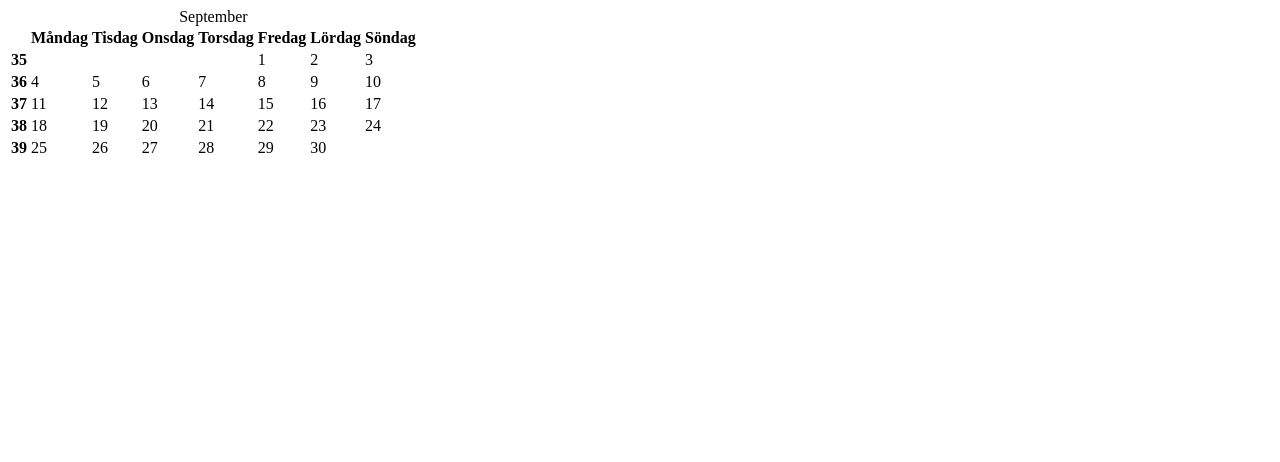
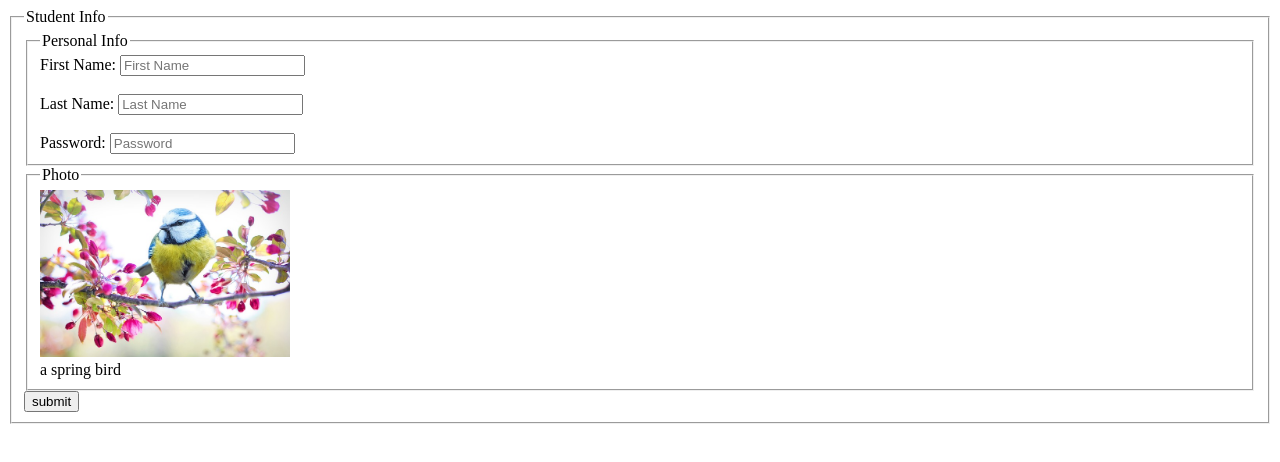
Before and after one commit to xmozaffary/MedieInst, a plain HTML site: page Övning/bara.html in a window 1280 px wide. Drawn offline with Linux system fonts and the light colour scheme.

Commit message:
extra tisdag

```diff
--- a/Övning/bara.html
+++ b/Övning/bara.html
@@ -1,77 +1,34 @@
 <!DOCTYPE html>
 <html lang="se">
-  <head>
-    <title>Fråga bummer 11</title>
-  </head>
-  <body>
-    <table>
-      <caption>
-        September
-      </caption>
-      <thead>
-        <tr>
-          <th>&nbsp;</th>
-          <th>Måndag</th>
-          <th>Tisdag</th>
-          <th>Onsdag</th>
-          <th>Torsdag</th>
-          <th>Fredag</th>
-          <th>Lördag</th>
-          <th>Söndag</th>
-        </tr>
-      </thead>
-      <tbody>
-        <tr>
-          <th>35</th>
-          <td>&nbsp;</td>
-          <td>&nbsp;</td>
-          <td>&nbsp;</td>
-          <td>&nbsp;</td>
-          <td>1</td>
-          <td>2</td>
-          <td>3</td>
-        </tr>
-        <tr>
-          <th>36</th>
-          <td>4</td>
-          <td>5</td>
-          <td>6</td>
-          <td>7</td>
-          <td>8</td>
-          <td>9</td>
-          <td>10</td>
-        </tr>
-        <tr>
-          <th>37</th>
-          <td>11</td>
-          <td>12</td>
-          <td>13</td>
-          <td>14</td>
-          <td>15</td>
-          <td>16</td>
-          <td>17</td>
-        </tr>
-        <tr>
-          <th>38</th>
-          <td>18</td>
-          <td>19</td>
-          <td>20</td>
-          <td>21</td>
-          <td>22</td>
-          <td>23</td>
-          <td>24</td>
-        </tr>
-        <tr>
-          <th>39</th>
-          <td>25</td>
-          <td>26</td>
-          <td>27</td>
-          <td>28</td>
-          <td>29</td>
-          <td>30</td>
-          <td>&nbsp;</td>
-        </tr>
-      </tbody>
-    </table>
-  </body>
+    <head>
+        <title>Fråga bummer 10</title>
+    </head>
+    <body>
+        <!--jag använde method post för att den används när man vill skicka känsliga data(data syns inte i url:en) -->
+        <form action="https://httpbin.org/post" method="POST">
+            <fieldset>
+                <legend>Student Info</legend>
+                <fieldset>
+                    <legend>Personal Info</legend>
+                    <label for="fname">First Name:</label>
+                    <input type="text" id="fname" placeholder="First Name">
+                    <br><br>
+                    <label for="lname">Last Name:</label>
+                    <input type="text" id="lname" placeholder="Last Name">
+                    <br><br>
+                    <label for="passw">Password:</label>
+                    <input type="password" id="passw" placeholder="Password">
+                </fieldset>
+                <fieldset>
+                    <legend>Photo</legend>
+                    <img src="img/spring-bird.jpg" alt="A spring bird" style="width: 250px;">
+                    <!--Försst hade jag taget <figurecaption> istället för taget <p> men när jag laddade up filen till w3c så fick jag error.
+                    Erroret var att man kan inte ha taget <figurecaption som a child
+                    i taget <fieldset> så jag tog bort taget <figurecaption> och skriv <p> istället-->
+                    <p style="margin: 0%;">a spring bird</p>
+                </fieldset>
+                <input type="submit" value="submit">
+            </fieldset>
+        </form>
+    </body>
 </html>
```
